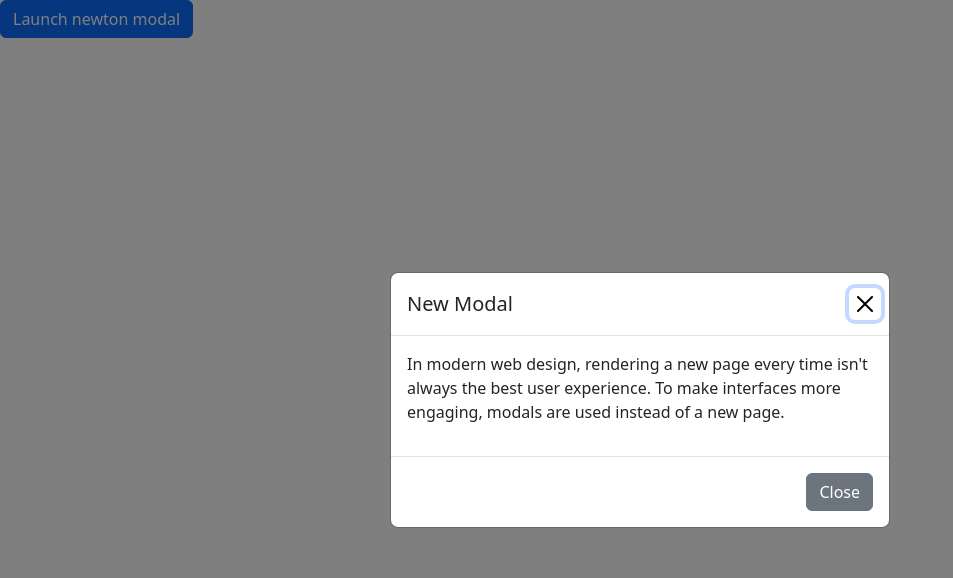
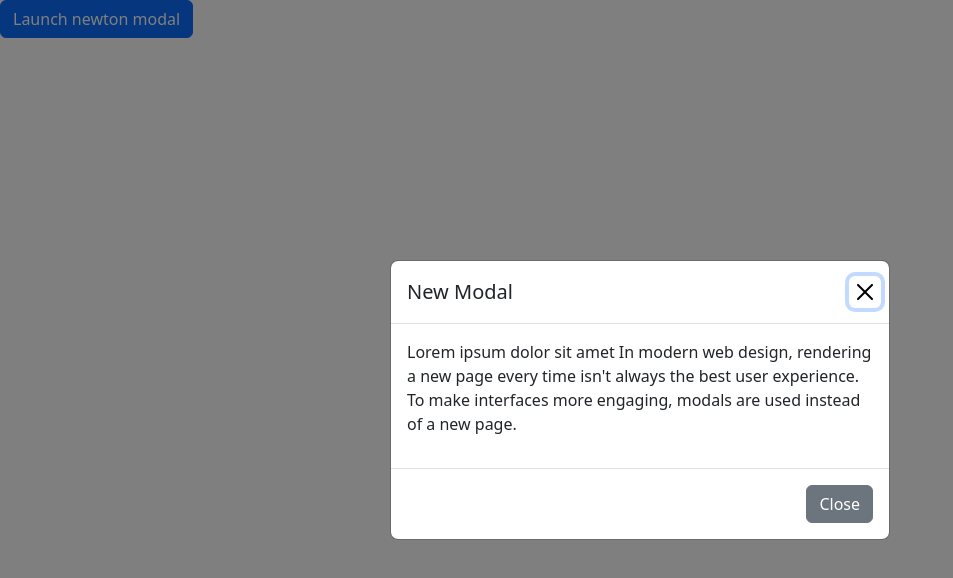
Before and after one commit to acciojob/bootstrap-modals-gurpreetsinghwazir, a website: page main.html in a window 1280 px wide. Both pictures are taken after a click on the button "Launch newton modal". Shown: the whole page, without its empty margins (0-953 px from the left). Drawn offline with nearby package versions, Linux system fonts and the light colour scheme.

Commit message:
created a submission

```diff
--- a/main.html
+++ b/main.html
@@ -25,7 +25,7 @@
       </div>
       <div class="modal-body">
       <P>
-		  In modern web design, rendering a new page every time isn't always the best user experience.
+		  Lorem ipsum dolor sit amet In modern web design, rendering a new page every time isn't always the best user experience.
 		  To make interfaces more engaging, modals are used instead of a new page.
 	  </P>
       </div>
```
